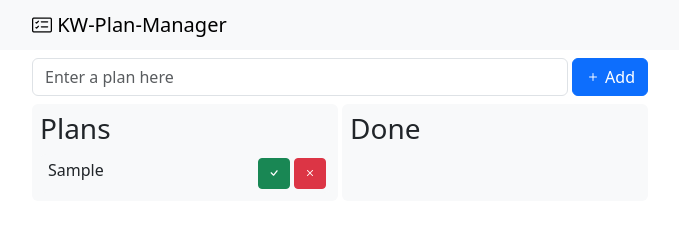
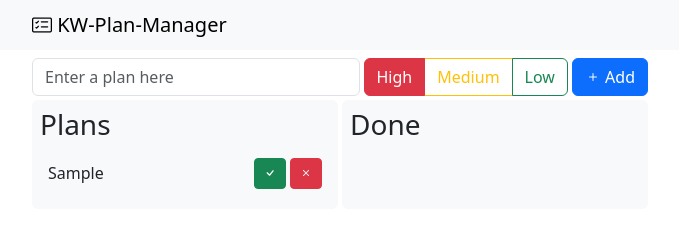
Before and after one commit to Hagyeong13/kw-plan-manager, a plain HTML site: page index.html in a window 1280 px wide. Both pictures are taken after typing "Sample" into the empty fields and a click on the button "Add". Shown: the whole page, without its empty margins (300-979 px from the left). Drawn offline with nearby package versions, Linux system fonts and the light colour scheme.

Commit message:
Feat: radio buttons로 우선순위 생성

```diff
--- a/index.html
+++ b/index.html
@@ -29,14 +29,24 @@
         </div>
     </nav>
     <div class="container">
-        <div class="d-flex align-items-center mb-2 mt-2">
-            <!--<label for="exampleFormControlInput1" class="form-label">Plan</label>-->
+        <div class="d-flex align-items-center mb-1 mt-2">
             <input type="text" class="form-control" id="plan-input" placeholder="Enter a plan here">
+            <div class="btn-group ms-1" role="group" aria-label="Priority selection">
+                <input type="radio" class="btn-check" name="priority" id="high" value="High" checked>
+                <label class="btn btn-outline-danger" for="high">High</label>
+
+                <input type="radio" class="btn-check" name="priority" id="medium" value="Medium">
+                <label class="btn btn-outline-warning" for="medium">Medium</label>
+
+                <input type="radio" class="btn-check" name="priority" id="low" value="Low">
+                <label class="btn btn-outline-success" for="low">Low</label>
+            </div>
             <button type="button" id="add-btn" class="btn btn-primary ms-1 text-nowrap">
                 <i class="bi bi-plus"></i>
                 Add
             </button>
         </div>
+
 
         <div class="d-flex">
             <div class="flex-grow-1 bg-light rounded-2 p-2 me-1 w-50">
@@ -74,7 +84,7 @@
         let plans=[];
         function addToList(plan) {
             let div = document.createElement("div");
-            div.className = "plan bg-light p-1 rounded-2 ps-2 d-flex align-itemscenter";
+            div.className = "plan rounded-2 p-2 d-flex align-items-center my-1";
 
             let span = document.createElement("span");
             span.classList.add("me-auto");
@@ -92,7 +102,7 @@
                     div.remove();
                     savePlans();
                     addToList(plan);
-                })
+                });
             }
 
             let buttonRemove = document.createElement("button");
@@ -139,9 +149,11 @@
             let text = input.value;
             if (!text.length) return;
 
+            let Priority=document.querySelector('input[name="priority"]:checked').value;
             // 2. Create a new Plan object
             let plan = {
                 text: text,
+                priority: Priority,
                 type: Type.Todo
             };
 
```
